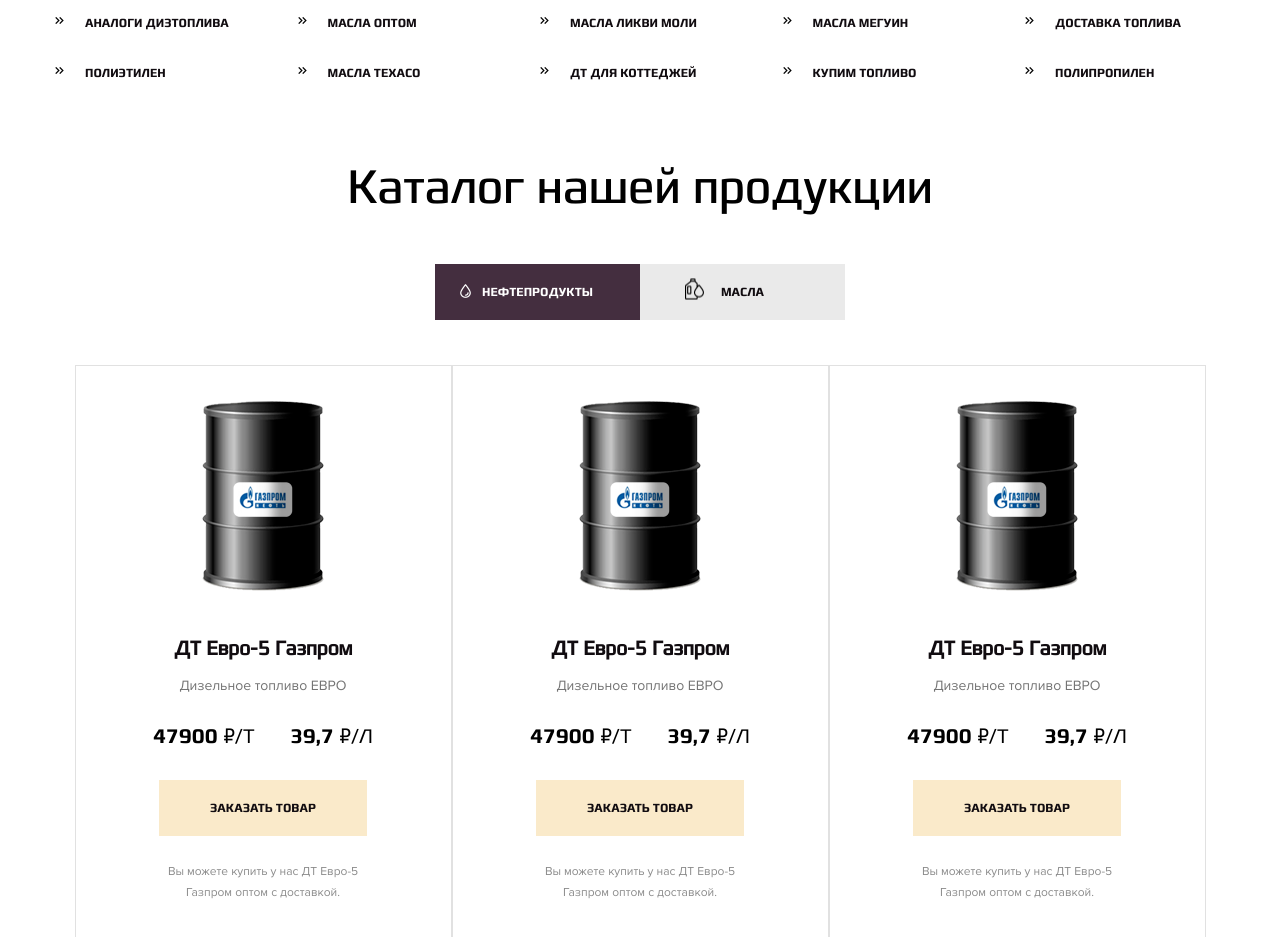
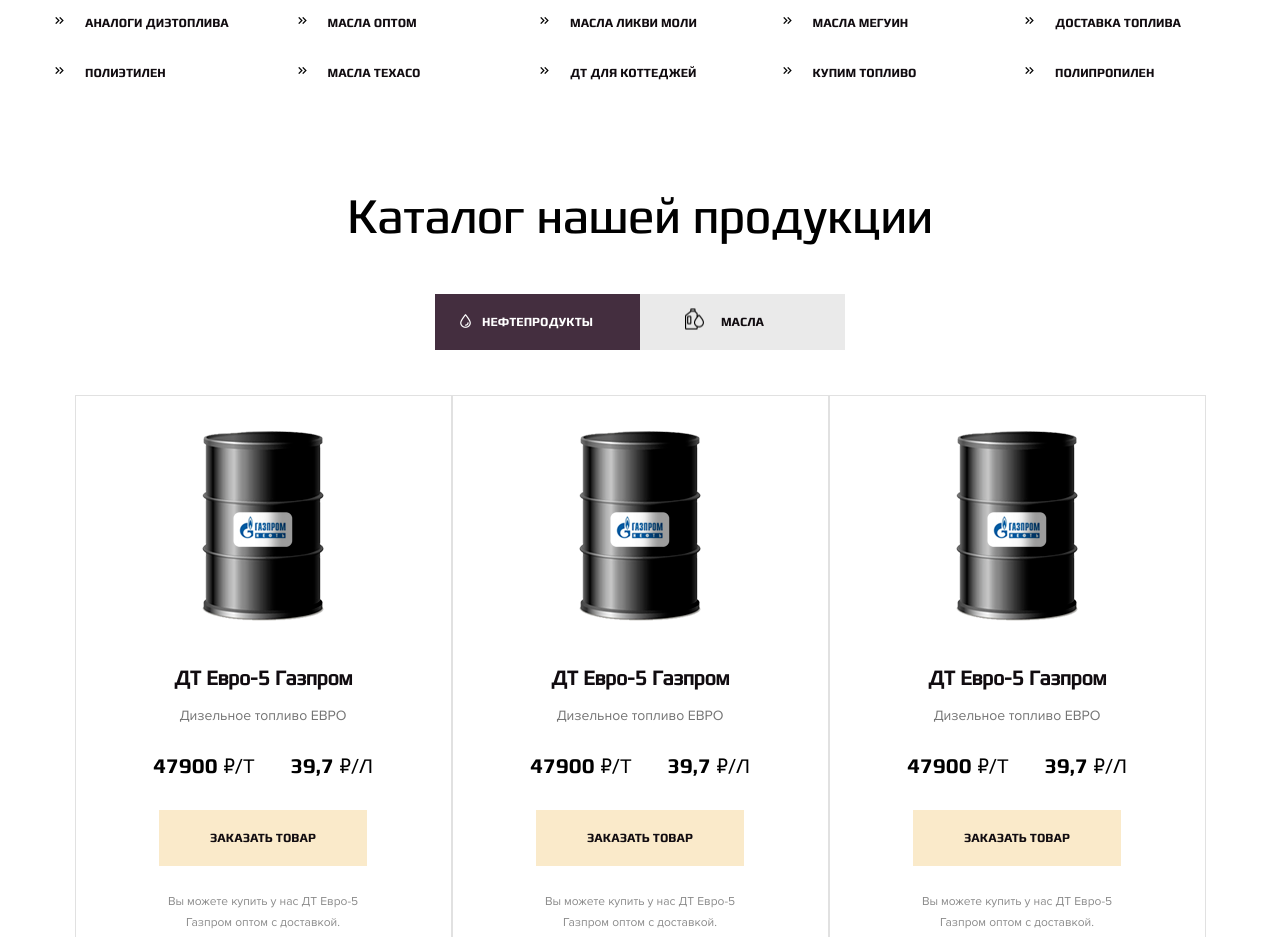
Before and after one commit to kirillgenets/cotn, a website: page www/index.html in a window 1280 px wide. Shown: the part 1040-1977 px from the top of the page. Drawn offline with nearby package versions, Linux system fonts and the light colour scheme; files that its build step writes are made by us from their sources; files whose address does not match are found by name.

Commit message:
added padding to index-catalog

```diff
--- a/www/scss/_index-catalog.scss
+++ b/www/scss/_index-catalog.scss
@@ -2,8 +2,12 @@
 INDEX CATALOG
 *************/
 
+.index-catalog {
+	padding: 50px 0;
+}
+
 .index-catalog__title {
-	margin-top: 20px;
+	margin-top: 0;
 	margin-bottom: 45px;
 
 	font-size: 48px;
```
Also changed, not shown: docs/css/style.css, docs/css/style.min.css.
